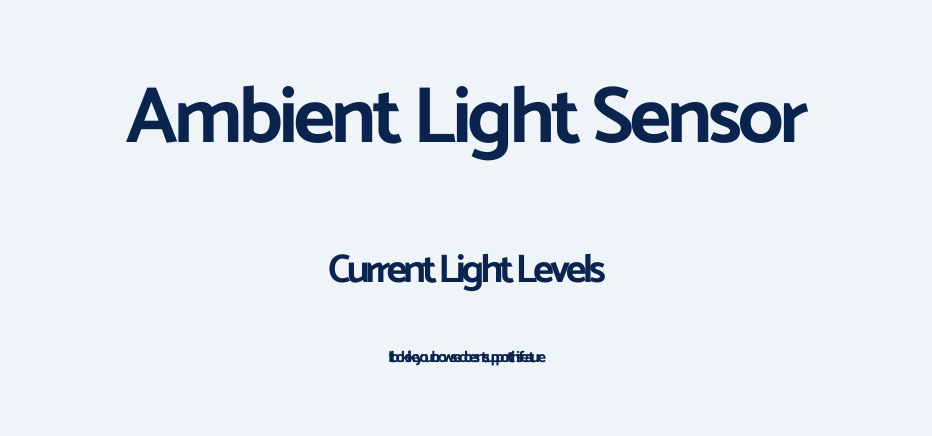
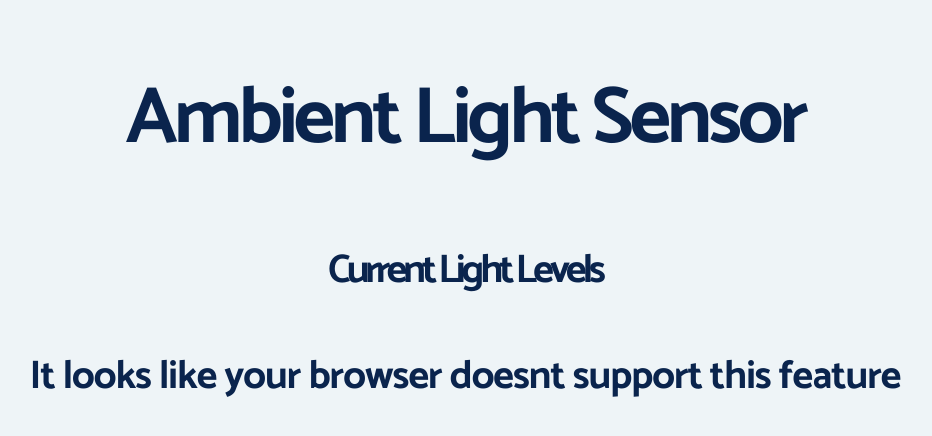
Before and after one commit to deanhume/ambient-light-sensor, a plain HTML site: page index.html in a window 1280 px wide. Shown: the whole page, without its empty margins (175-1107 px from the left). Drawn offline with Linux system fonts and the light colour scheme.

Commit message:
Update index.html

```diff
--- a/index.html
+++ b/index.html
@@ -13,8 +13,9 @@
         font-size: 40px;
       }
 
-      #id{
+      #details{
         font-size: 40px;
+        letter-spacing: -1px;
       }
 
       .darkLight{
```
